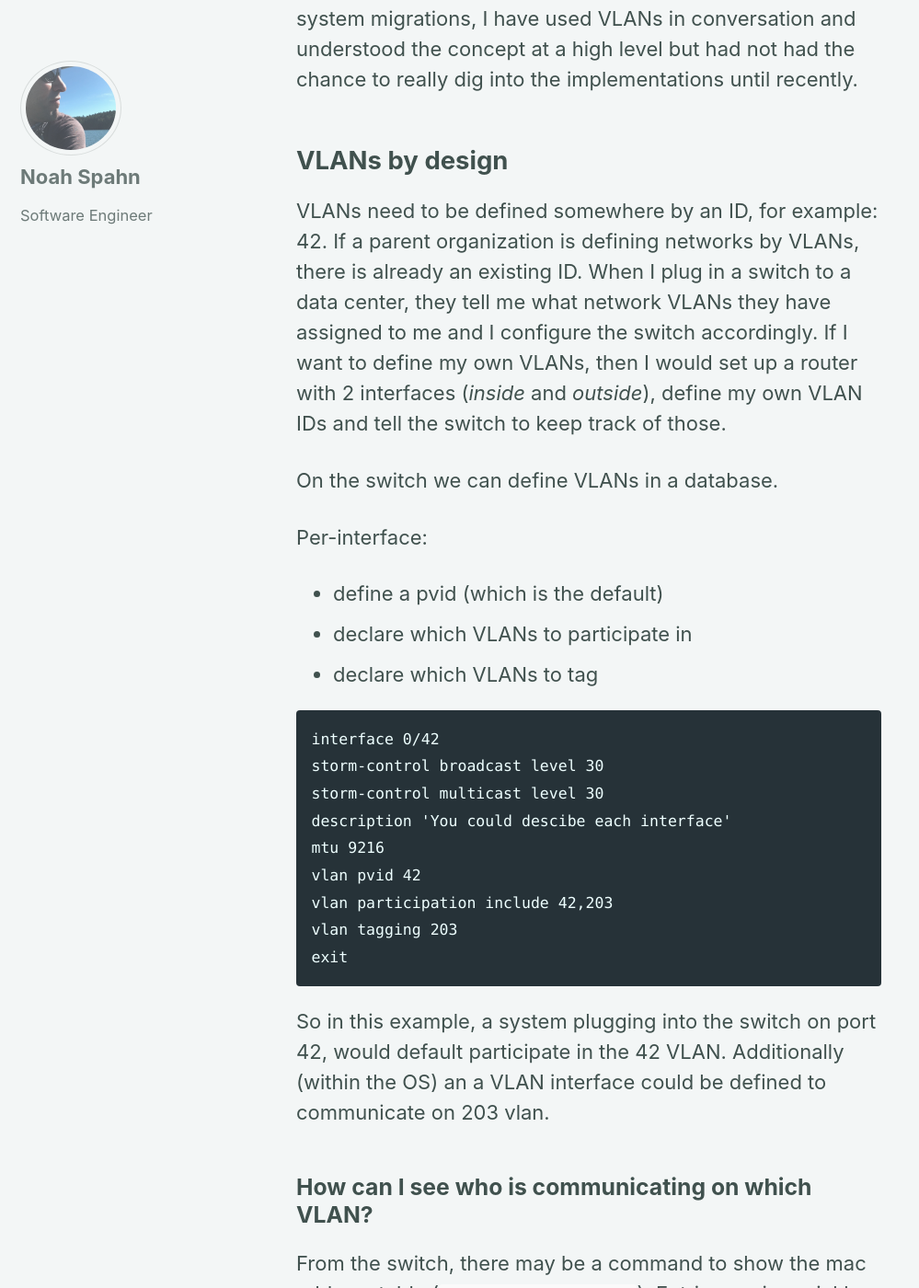
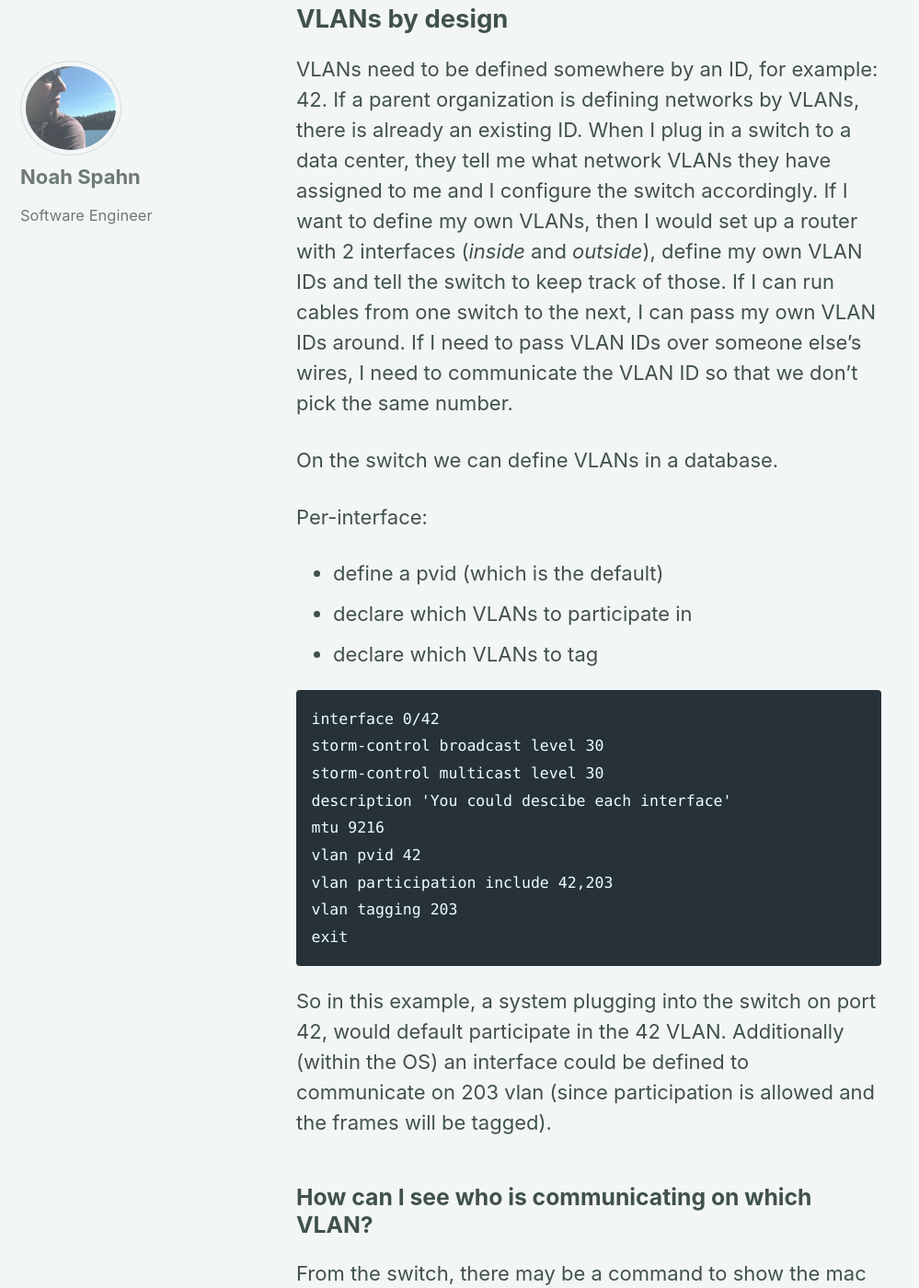
Before and after one commit to Feralo/feralo.github.io, a Jekyll site: the page built from _posts/2021-02-12-lab-migration-notes.md, in a window 1280 px wide and 1400 px high, scrolled down 196 px. Shown: the whole window at 92% size, without its empty margins (0-999 px from the left). Built offline with Jekyll 4.4.1, drawn with Linux system fonts in a browser that asks for light colours; cached includes are drawn as plain includes; some of the changed text lies outside the part shown.

Commit message:
Clarifications

````diff
--- a/_posts/2021-02-12-lab-migration-notes.md
+++ b/_posts/2021-02-12-lab-migration-notes.md
@@ -4,10 +4,8 @@ title:  "Lab migration notes"
 draft: true
 ---
 
-Having been around network operations people and planning system migrations, I have used VLANs in conversation and understood the concept at a high level but had not had the chance to really dig into the implementations until recently.
-
 ## VLANs by design
-VLANs need to be defined somewhere by an ID, for example: 42. If a parent organization is defining networks by VLANs, there is already an existing ID. When I plug in a switch to a data center, they tell me what network VLANs they have assigned to me and I configure the switch accordingly. If I want to define my own VLANs, then I would set up a router with 2 interfaces (_inside_ and _outside_), define my own VLAN IDs and tell the switch to keep track of those.
+VLANs need to be defined somewhere by an ID, for example: 42. If a parent organization is defining networks by VLANs, there is already an existing ID. When I plug in a switch to a data center, they tell me what network VLANs they have assigned to me and I configure the switch accordingly. If I want to define my own VLANs, then I would set up a router with 2 interfaces (_inside_ and _outside_), define my own VLAN IDs and tell the switch to keep track of those. If I can run cables from one switch to the next, I can pass my own VLAN IDs around. If I need to pass VLAN IDs over someone else's wires, I need to communicate the VLAN ID so that we don't pick the same number.
 
 On the switch we can define VLANs in a database.
 
@@ -28,7 +26,7 @@ vlan tagging 203
 exit
 ```
 
-So in this example, a system plugging into the switch on port 42, would default participate in the 42 VLAN. Additionally (within the OS) an a VLAN interface could be defined to communicate on 203 vlan.
+So in this example, a system plugging into the switch on port 42, would default participate in the 42 VLAN. Additionally (within the OS) an interface could be defined to communicate on 203 vlan (since participation is allowed and the frames will be tagged).
 
 ### How can I see who is communicating on which VLAN?
 
````
